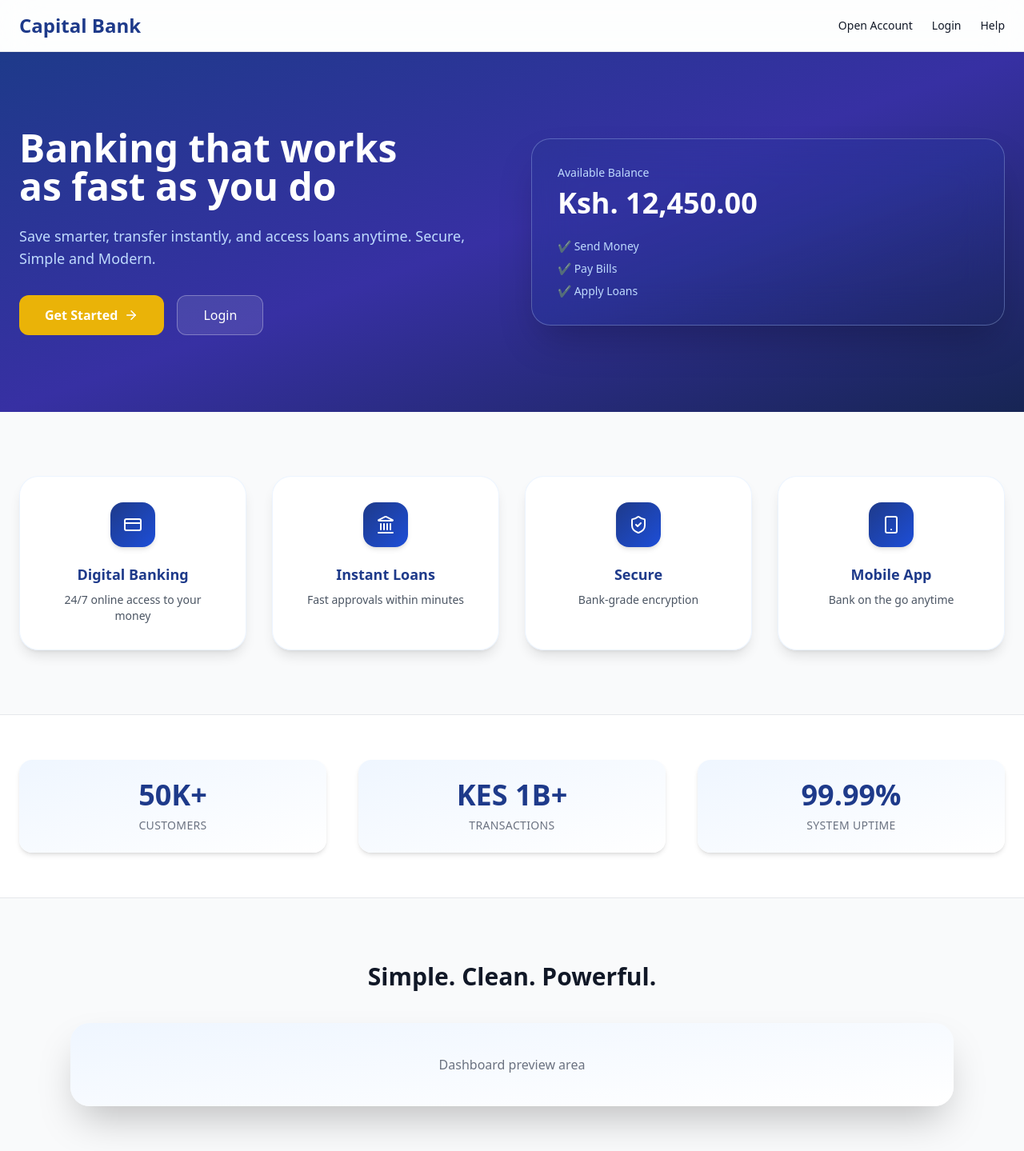
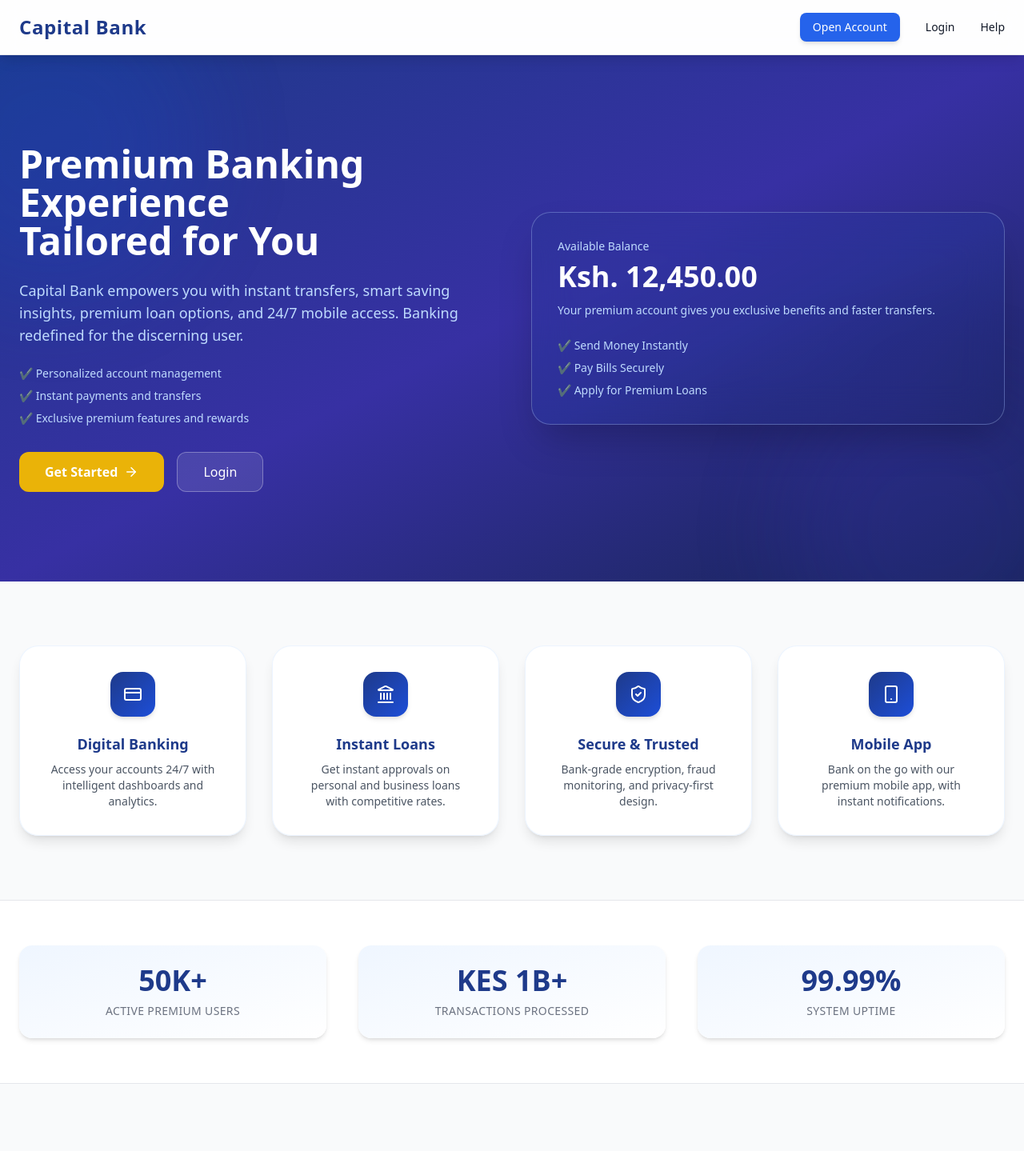
Before and after one commit to MwandikiAntony/Capital-Bank-of-Kenya, a React (Create React App) app in the folder client/: page / in a window 1280 px wide. Shown: the top 1439 px of the page at 80% size. Built offline with nearby package versions, Linux system fonts and the light colour scheme.

Commit message:
made an update

```diff
--- a/client/src/App.js
+++ b/client/src/App.js
@@ -19,6 +19,7 @@ import ContactUs from "./pages/ContactUs";
 import VerifyPhone from "./pages/VerifyPhone";
 import VerifyEmail from "./pages/VerifyEmail";
 import api from "./utils/api";
+import {MobileMenu} from "./pages/MobileMenu";
 import { motion } from "framer-motion";
 import {
   ShieldCheck,
@@ -35,42 +36,73 @@ function Home({ currentUser }) {
     <div className="min-h-screen flex flex-col font-sans bg-gray-50 text-gray-900 dark:bg-gray-950 dark:text-white">
 
       {/* ================= HEADER ================= */}
-      <header className="sticky top-0 z-50 bg-white/70 backdrop-blur-xl shadow-sm dark:bg-gray-950/80 border-b">
+   <header className="sticky top-0 z-50 bg-white/80 dark:bg-gray-950/80 backdrop-blur-lg shadow-lg border-b border-gray-200 dark:border-gray-700">
   <div className="max-w-7xl mx-auto px-6 py-4 flex justify-between items-center">
-          <h1 className="text-2xl font-bold text-blue-900 dark:text-white">
+
+    {/* Logo */}
+    <h1 className="text-2xl font-bold text-blue-900 dark:text-white tracking-wide">
       Capital Bank
     </h1>
 
-          <nav className="flex gap-6 text-sm font-medium items-center">
+    {/* Navigation */}
+    <nav className="hidden md:flex gap-8 items-center text-sm font-medium">
       {!currentUser && (
         <>
-                <Link to="/register" className="hover:text-blue-700 transition-all duration-300">Open Account</Link>
-                <Link to="/login" className="hover:text-blue-700 transition-all duration-300">Login</Link>
+          <Link
+            to="/register"
+            className="px-4 py-2 bg-blue-600 text-white rounded-lg shadow-md hover:bg-blue-700 transition-all duration-300"
+          >
+            Open Account
+          </Link>
+          <Link
+            to="/login"
+            className="hover:text-blue-600 transition-all duration-300"
+          >
+            Login
+          </Link>
         </>
       )}
 
-            {currentUser && (
-              <NavbarDropdown currentUser={currentUser} />
-            )}
+      {currentUser && <NavbarDropdown currentUser={currentUser} />}
 
-            <Link to="/help" className="hover:text-blue-700 transition-all duration-300">Help</Link>
+      <Link
+        to="/help"
+        className="hover:text-blue-600 transition-all duration-300"
+      >
+        Help
+      </Link>
     </nav>
+
+    {/* Mobile Hamburger */}
+    <div className="md:hidden">
+      <MobileMenu currentUser={currentUser} />
+    </div>
   </div>
 </header>
 
+
       {/* ================= HERO ================= */}
-      <section className="bg-gradient-to-br from-blue-900 via-indigo-800 to-blue-950 text-white">
-        <div className="max-w-7xl mx-auto grid md:grid-cols-2 gap-12 px-6 py-24 items-center">
+      <section className="relative bg-gradient-to-br from-blue-900 via-indigo-800 to-blue-950 text-white overflow-hidden">
+        {/* subtle floating circles for luxury effect */}
+        <div className="absolute -top-20 -left-32 w-96 h-96 bg-blue-700/20 rounded-full filter blur-3xl animate-pulse"></div>
+        <div className="absolute -bottom-32 -right-20 w-96 h-96 bg-indigo-700/20 rounded-full filter blur-3xl animate-pulse"></div>
+
+        <div className="max-w-7xl mx-auto grid md:grid-cols-2 gap-12 px-6 py-28 items-center relative z-10">
 
           <motion.div initial={{ opacity: 0, y: 40 }} animate={{ opacity: 1, y: 0 }}>
             <h2 className="text-4xl md:text-5xl font-bold leading-tight">
-              Banking that works <br /> as fast as you do
+              Premium Banking Experience <br /> Tailored for You
             </h2>
 
             <p className="mt-6 text-blue-200 text-lg">
-              Save smarter, transfer instantly, and access loans anytime.
-              Secure, Simple and Modern.
+              Capital Bank empowers you with instant transfers, smart saving insights, premium loan options, and 24/7 mobile access. Banking redefined for the discerning user.
             </p>
+
+            <ul className="mt-6 text-blue-200 space-y-2 text-sm">
+              <li>✔ Personalized account management</li>
+              <li>✔ Instant payments and transfers</li>
+              <li>✔ Exclusive premium features and rewards</li>
+            </ul>
 
             <div className="flex gap-4 mt-8 flex-wrap">
               {!currentUser && (
@@ -102,7 +134,6 @@ function Home({ currentUser }) {
             </div>
           </motion.div>
 
-
           <motion.div
             initial={{ opacity: 0, x: 40 }}
             animate={{ opacity: 1, x: 0 }}
@@ -112,10 +143,11 @@ function Home({ currentUser }) {
           >
             <p className="text-sm text-blue-200">Available Balance</p>
             <h3 className="text-4xl font-bold mt-2 text-white">Ksh. 12,450.00</h3>
+            <p className="mt-3 text-blue-200 text-sm">Your premium account gives you exclusive benefits and faster transfers.</p>
             <div className="mt-6 space-y-2 text-sm text-blue-200">
-        <p>✔ Send Money</p>
-        <p>✔ Pay Bills</p>
-        <p>✔ Apply Loans</p>
+              <p>✔ Send Money Instantly</p>
+              <p>✔ Pay Bills Securely</p>
+              <p>✔ Apply for Premium Loans</p>
             </div>
           </motion.div>
 
@@ -124,17 +156,17 @@ function Home({ currentUser }) {
 
       {/* ================= FEATURES ================= */}
       <section className="max-w-7xl mx-auto px-6 py-20 grid md:grid-cols-4 gap-8">
-        <Feature icon={<CreditCard />} title="Digital Banking" text="24/7 online access to your money" />
-        <Feature icon={<Landmark />} title="Instant Loans" text="Fast approvals within minutes" />
-        <Feature icon={<ShieldCheck />} title="Secure" text="Bank-grade encryption" />
-        <Feature icon={<Smartphone />} title="Mobile App" text="Bank on the go anytime" />
+        <Feature icon={<CreditCard />} title="Digital Banking" text="Access your accounts 24/7 with intelligent dashboards and analytics." />
+        <Feature icon={<Landmark />} title="Instant Loans" text="Get instant approvals on personal and business loans with competitive rates." />
+        <Feature icon={<ShieldCheck />} title="Secure & Trusted" text="Bank-grade encryption, fraud monitoring, and privacy-first design." />
+        <Feature icon={<Smartphone />} title="Mobile App" text="Bank on the go with our premium mobile app, with instant notifications." />
       </section>
 
       {/* ================= TRUST STATS ================= */}
       <section className="bg-white dark:bg-gray-900 border-y">
         <div className="max-w-7xl mx-auto px-6 py-14 grid md:grid-cols-3 text-center gap-10">
-          <Stat number="50K+" label="Customers" />
-          <Stat number="KES 1B+" label="Transactions" />
+          <Stat number="50K+" label="Active Premium Users" />
+          <Stat number="KES 1B+" label="Transactions Processed" />
           <Stat number="99.99%" label="System Uptime" />
         </div>
       </section>
@@ -142,13 +174,13 @@ function Home({ currentUser }) {
       {/* ================= DASHBOARD PREVIEW ================= */}
       <section className="py-20">
         <div className="max-w-6xl mx-auto text-center px-6">
-          <h3 className="text-3xl font-bold mb-10">Simple. Clean. Powerful.</h3>
+          <h3 className="text-3xl font-bold mb-10">Simple. Clean. Luxurious.</h3>
 
           <motion.div
             whileHover={{ scale: 1.02, y: -2 }}
             className="rounded-3xl shadow-2xl bg-gradient-to-br from-blue-50 to-white dark:from-gray-900 dark:to-gray-950 p-10 transition-all duration-300"
           >
-            <p className="text-gray-500">Dashboard preview area</p>
+            <p className="text-gray-500">Premium dashboard with full analytics, insights, and quick access to all features.</p>
           </motion.div>
         </div>
       </section>
@@ -156,25 +188,27 @@ function Home({ currentUser }) {
       {/* ================= TESTIMONIALS ================= */}
       <section className="bg-gray-100 dark:bg-gray-900 py-20">
         <div className="max-w-6xl mx-auto grid md:grid-cols-3 gap-8 px-6">
-          <Testimonial name="James M." text="Fastest banking app I’ve ever used." />
-          <Testimonial name="Sarah K." text="Loans approved in minutes. Amazing!" />
-          <Testimonial name="David O." text="Safe and reliable for my business." />
+          <Testimonial name="James M." text="Fastest banking app I’ve ever used. Premium experience that feels exclusive." />
+          <Testimonial name="Sarah K." text="Loans approved in minutes with excellent rates and no hassle. Truly luxurious." />
+          <Testimonial name="David O." text="Safe, reliable, and intuitive for my business. A must-have for premium clients." />
         </div>
       </section>
-
 
       {/* ================= FAQ ================= */}
       <section className="max-w-3xl mx-auto py-20 px-6">
         <h3 className="text-3xl font-bold text-center mb-10">FAQs</h3>
-        <FAQ question="Is my money secure?" answer="Yes, we use bank-grade encryption and monitoring." />
-        <FAQ question="How fast are transfers?" answer="Most transfers are instant." />
-        <FAQ question="How do I apply for a loan?" answer="Login → Loans → Apply." />
+        <FAQ question="Is my money secure?" answer="Yes, we use bank-grade encryption, continuous monitoring, and two-factor authentication for every transaction." />
+        <FAQ question="How fast are transfers?" answer="Most transfers are instant, including international payments for premium clients." />
+        <FAQ question="How do I apply for a loan?" answer="Login, navigate to Loans, choose your amount, and submit. Approval is near-instant for verified accounts." />
       </section>
 
       {/* ================= CTA ================= */}
       {!currentUser && (
         <section className="bg-blue-900 text-white text-center py-20">
-          <h3 className="text-3xl font-bold">Open your free account today</h3>
+          <h3 className="text-3xl font-bold">Join the Capital Bank Premium Experience</h3>
+          <p className="mt-4 max-w-xl mx-auto text-blue-200">
+            Enjoy exclusive rewards, faster transactions, premium support, and financial insights that elevate your banking.
+          </p>
           <Link
             to="/register"
             className="inline-block mt-8 px-10 py-4 bg-gradient-to-r from-yellow-400 to-amber-500 hover:scale-105 shadow-lg rounded-xl font-semibold transition-all duration-300"
@@ -186,7 +220,7 @@ function Home({ currentUser }) {
 
       {/* ================= FOOTER ================= */}
       <footer className="bg-gray-100 dark:bg-gray-950 text-gray-500 text-sm py-6 text-center">
-        © {new Date().getFullYear()} Capital Bank • Licensed by Central Bank of Kenya
+        © {new Date().getFullYear()} Capital Bank • Licensed by Central Bank of Kenya • Premium Experience
       </footer>
     </div>
   );
@@ -217,7 +251,6 @@ function NavbarDropdown({ currentUser }) {
     </div>
   );
 }
-
 
 /* ================= REUSABLE COMPONENTS ================= */
 
@@ -310,7 +343,6 @@ export default function App() {
         <Route path="/contact" element={<ContactUs />} />
         <Route path="/verify-phone" element={<VerifyPhone />} />
         <Route path="/verify-email" element={<VerifyEmail />} />
-        {/* Protected Dashboard */}
         <Route
           path="/dashboard/*"
           element={
--- a/client/src/components/Deposit.js
+++ b/client/src/components/Deposit.js
@@ -7,7 +7,7 @@ export default function Deposit({ addNotification, fetchAccount, darkMode }) {
   const [loading, setLoading] = useState(false);
   const [message, setMessage] = useState("");
   const [userId, setUserId] = useState(null);
-  const socketRef = useRef(null); // useRef to persist socket across renders
+  const socketRef = useRef(null);
 
   // Fetch userId from localStorage on mount
   useEffect(() => {
--- /dev/null
+++ b/client/src/components/NavbarDropdown.js
@@ -0,0 +1,29 @@
+import { useState } from "react";
+import { Link } from "react-router-dom";
+
+export default function NavbarDropdown({ currentUser }) {
+  const [open, setOpen] = useState(false);
+
+  return (
+    <div className="relative">
+      <button
+        onClick={() => setOpen(!open)}
+        className="flex items-center gap-1 px-3 py-2 rounded-md hover:bg-gray-100 dark:hover:bg-gray-800 transition"
+      >
+        {currentUser.name}
+        <span className="text-xs">{open ? "▲" : "▼"}</span>
+      </button>
+
+      {open && (
+        <div className="absolute right-0 mt-2 w-48 bg-white dark:bg-gray-950 rounded-lg shadow-lg flex flex-col py-2">
+          <Link to="/profile" className="px-4 py-2 hover:bg-blue-50 dark:hover:bg-gray-800 transition">
+            Profile
+          </Link>
+          <Link to="/logout" className="px-4 py-2 hover:bg-blue-50 dark:hover:bg-gray-800 transition">
+            Logout
+          </Link>
+        </div>
+      )}
+    </div>
+  );
+}
--- /dev/null
+++ b/client/src/pages/MobileMenu.js
@@ -0,0 +1,38 @@
+import { useState } from "react";
+import { Link } from "react-router-dom";
+import NavbarDropdown from '../components/NavbarDropdown'
+
+export function MobileMenu({ currentUser }) {
+  const [open, setOpen] = useState(false);
+
+  return (
+    <div>
+      <button onClick={() => setOpen(!open)} className="p-2 rounded-md focus:outline-none">
+        <span className="sr-only">Toggle menu</span>
+        {/* Hamburger Icon */}
+        <div className={`w-6 h-0.5 bg-blue-900 mb-1 transition-all ${open ? "rotate-45 translate-y-1.5" : ""}`}></div>
+        <div className={`w-6 h-0.5 bg-blue-900 mb-1 transition-all ${open ? "opacity-0" : ""}`}></div>
+        <div className={`w-6 h-0.5 bg-blue-900 transition-all ${open ? "-rotate-45 -translate-y-1" : ""}`}></div>
+      </button>
+
+      {open && (
+        <div className="absolute right-6 mt-2 w-48 bg-white dark:bg-gray-950 rounded-lg shadow-lg flex flex-col py-2">
+          {!currentUser && (
+            <>
+              <Link to="/register" className="px-4 py-2 hover:bg-blue-50 dark:hover:bg-gray-800 transition">
+                Open Account
+              </Link>
+              <Link to="/login" className="px-4 py-2 hover:bg-blue-50 dark:hover:bg-gray-800 transition">
+                Login
+              </Link>
+            </>
+          )}
+          {currentUser && <NavbarDropdown currentUser={currentUser} />}
+          <Link to="/help" className="px-4 py-2 hover:bg-blue-50 dark:hover:bg-gray-800 transition">
+            Help
+          </Link>
+        </div>
+      )}
+    </div>
+  );
+}
```
Also changed, not shown: client/src/index.css (+11 -0 lines). Lines whose indentation alone changed are shown as unchanged.
